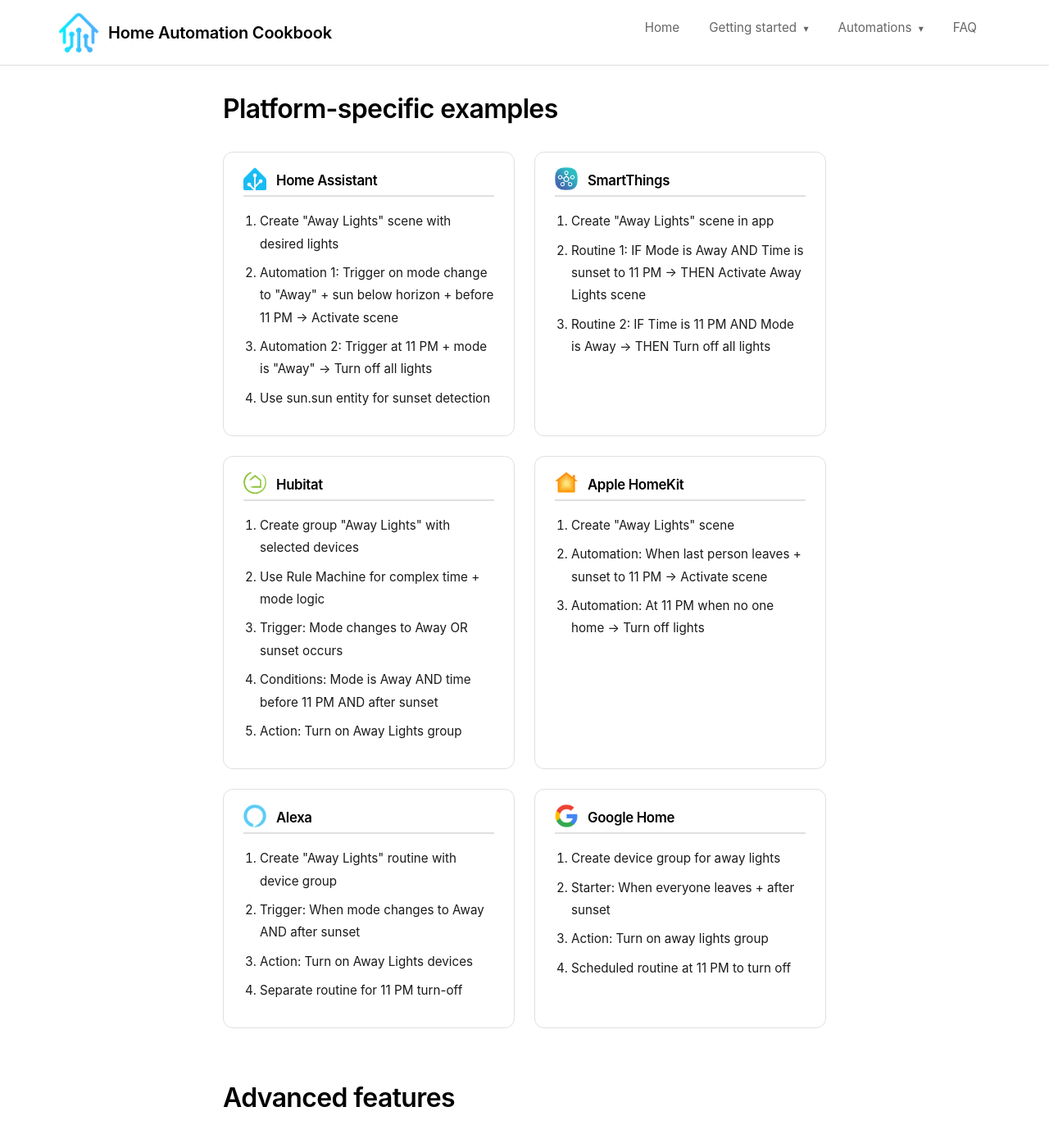
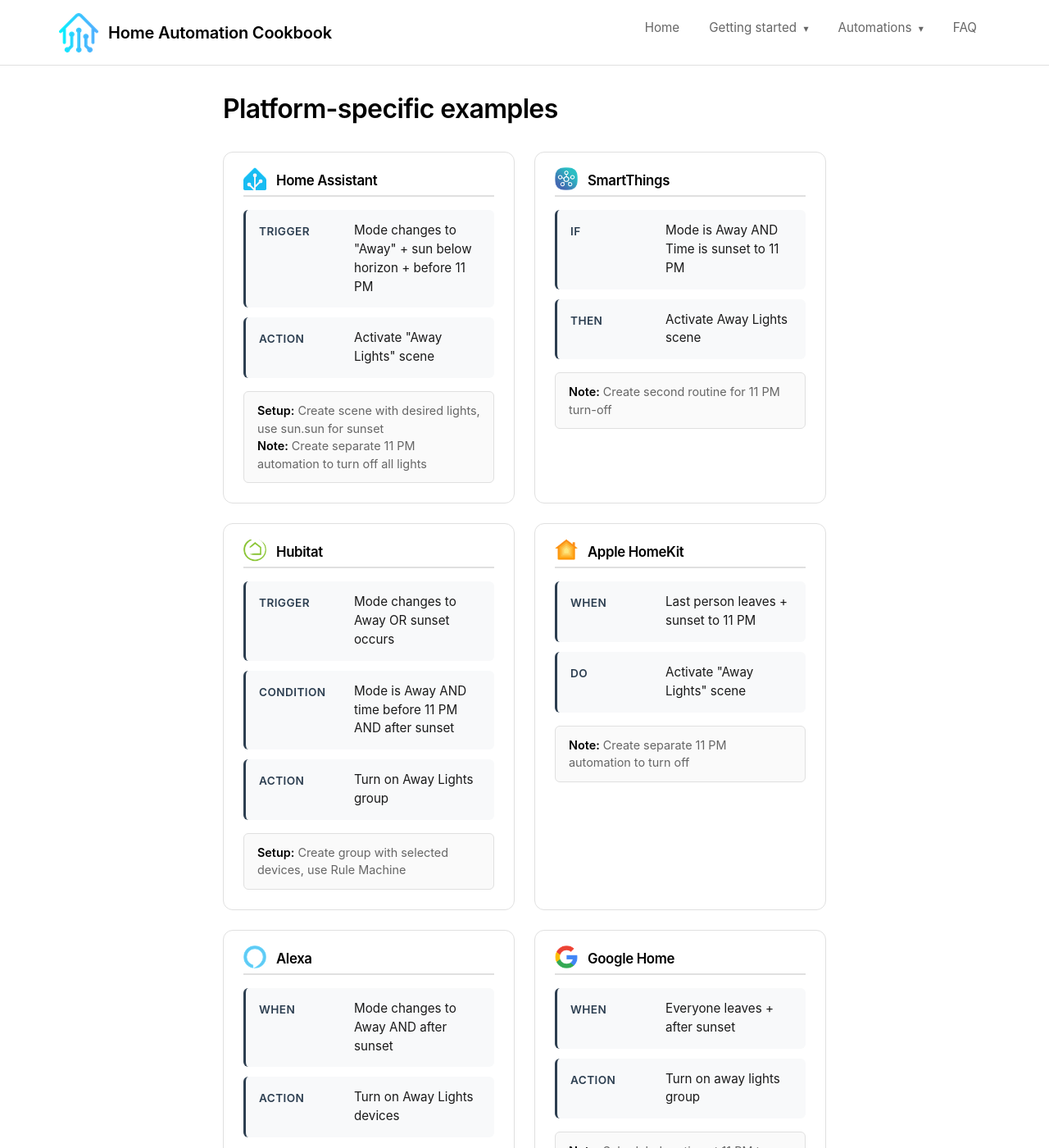
Before and after one commit to madskristensen/HomeAutomationCookbook, a Jekyll site: the page built from docs/automation/security/away-lights.md, in a window 1280 px wide and 1400 px high, scrolled down 2957 px. Shown: the whole window at 82% size. Built offline with Jekyll 4.4.1, drawn with Linux system fonts in a browser that asks for light colours; some of the changed text lies outside the part shown.

Commit message:
Update security automation pages with reference design structure
Co-authored-by: madskristensen <1258877+madskristensen@users.noreply.github.com>

```diff
--- a/docs/automation/security/away-lights.md
+++ b/docs/automation/security/away-lights.md
@@ -140,12 +140,23 @@ THEN turn on away lights scene</div>
       <img src="/assets/img/logos/homeassistant.png" alt="Home Assistant logo">
       <h4>Home Assistant</h4>
     </div>
-    <ol>
-      <li>Create "Away Lights" scene with desired lights</li>
-      <li>Automation 1: Trigger on mode change to "Away" + sun below horizon + before 11 PM → Activate scene</li>
-      <li>Automation 2: Trigger at 11 PM + mode is "Away" → Turn off all lights</li>
-      <li>Use sun.sun entity for sunset detection</li>
-    </ol>
+    <div class="platform-steps">
+      <div class="platform-step">
+        <span class="step-label">Trigger</span>
+        <span class="step-content">Mode changes to "Away" + sun below horizon + before 11 PM</span>
+      </div>
+      <div class="platform-step">
+        <span class="step-label">Action</span>
+        <span class="step-content">Activate "Away Lights" scene</span>
+      </div>
+      <div class="platform-step-variant">
+        <div class="step-variant">
+          <strong>Setup:</strong> Create scene with desired lights, use sun.sun for sunset
+          <br>
+          <strong>Note:</strong> Create separate 11 PM automation to turn off all lights
+        </div>
+      </div>
+    </div>
   </div>
 
   <div class="platform-card">
@@ -153,11 +164,21 @@ THEN turn on away lights scene</div>
       <img src="/assets/img/logos/smartthings.png" alt="SmartThings logo">
       <h4>SmartThings</h4>
     </div>
-    <ol>
-      <li>Create "Away Lights" scene in app</li>
-      <li>Routine 1: IF Mode is Away AND Time is sunset to 11 PM → THEN Activate Away Lights scene</li>
-      <li>Routine 2: IF Time is 11 PM AND Mode is Away → THEN Turn off all lights</li>
-    </ol>
+    <div class="platform-steps">
+      <div class="platform-step">
+        <span class="step-label">IF</span>
+        <span class="step-content">Mode is Away AND Time is sunset to 11 PM</span>
+      </div>
+      <div class="platform-step">
+        <span class="step-label">THEN</span>
+        <span class="step-content">Activate Away Lights scene</span>
+      </div>
+      <div class="platform-step-variant">
+        <div class="step-variant">
+          <strong>Note:</strong> Create second routine for 11 PM turn-off
+        </div>
+      </div>
+    </div>
   </div>
 
   <div class="platform-card">
@@ -165,13 +186,25 @@ THEN turn on away lights scene</div>
       <img src="/assets/img/logos/hubitat.png" alt="Hubitat logo">
       <h4>Hubitat</h4>
     </div>
-    <ol>
-      <li>Create group "Away Lights" with selected devices</li>
-      <li>Use Rule Machine for complex time + mode logic</li>
-      <li>Trigger: Mode changes to Away OR sunset occurs</li>
-      <li>Conditions: Mode is Away AND time before 11 PM AND after sunset</li>
-      <li>Action: Turn on Away Lights group</li>
-    </ol>
+    <div class="platform-steps">
+      <div class="platform-step">
+        <span class="step-label">Trigger</span>
+        <span class="step-content">Mode changes to Away OR sunset occurs</span>
+      </div>
+      <div class="platform-step">
+        <span class="step-label">Condition</span>
+        <span class="step-content">Mode is Away AND time before 11 PM AND after sunset</span>
+      </div>
+      <div class="platform-step">
+        <span class="step-label">Action</span>
+        <span class="step-content">Turn on Away Lights group</span>
+      </div>
+      <div class="platform-step-variant">
+        <div class="step-variant">
+          <strong>Setup:</strong> Create group with selected devices, use Rule Machine
+        </div>
+      </div>
+    </div>
   </div>
 
   <div class="platform-card">
@@ -179,11 +212,21 @@ THEN turn on away lights scene</div>
       <img src="/assets/img/logos/homekit.png" alt="Apple HomeKit logo">
       <h4>Apple HomeKit</h4>
     </div>
-    <ol>
-      <li>Create "Away Lights" scene</li>
-      <li>Automation: When last person leaves + sunset to 11 PM → Activate scene</li>
-      <li>Automation: At 11 PM when no one home → Turn off lights</li>
-    </ol>
+    <div class="platform-steps">
+      <div class="platform-step">
+        <span class="step-label">When</span>
+        <span class="step-content">Last person leaves + sunset to 11 PM</span>
+      </div>
+      <div class="platform-step">
+        <span class="step-label">Do</span>
+        <span class="step-content">Activate "Away Lights" scene</span>
+      </div>
+      <div class="platform-step-variant">
+        <div class="step-variant">
+          <strong>Note:</strong> Create separate 11 PM automation to turn off
+        </div>
+      </div>
+    </div>
   </div>
 
   <div class="platform-card">
@@ -191,12 +234,21 @@ THEN turn on away lights scene</div>
       <img src="/assets/img/logos/alexa.png" alt="Alexa logo">
       <h4>Alexa</h4>
     </div>
-    <ol>
-      <li>Create "Away Lights" routine with device group</li>
-      <li>Trigger: When mode changes to Away AND after sunset</li>
-      <li>Action: Turn on Away Lights devices</li>
-      <li>Separate routine for 11 PM turn-off</li>
-    </ol>
+    <div class="platform-steps">
+      <div class="platform-step">
+        <span class="step-label">When</span>
+        <span class="step-content">Mode changes to Away AND after sunset</span>
+      </div>
+      <div class="platform-step">
+        <span class="step-label">Action</span>
+        <span class="step-content">Turn on Away Lights devices</span>
+      </div>
+      <div class="platform-step-variant">
+        <div class="step-variant">
+          <strong>Note:</strong> Separate routine for 11 PM turn-off
+        </div>
+      </div>
+    </div>
   </div>
 
   <div class="platform-card">
@@ -204,127 +256,127 @@ THEN turn on away lights scene</div>
       <img src="/assets/img/logos/google.png" alt="Google Home logo">
       <h4>Google Home</h4>
     </div>
-    <ol>
-      <li>Create device group for away lights</li>
-      <li>Starter: When everyone leaves + after sunset</li>
-      <li>Action: Turn on away lights group</li>
-      <li>Scheduled routine at 11 PM to turn off</li>
-    </ol>
+    <div class="platform-steps">
+      <div class="platform-step">
+        <span class="step-label">When</span>
+        <span class="step-content">Everyone leaves + after sunset</span>
+      </div>
+      <div class="platform-step">
+        <span class="step-label">Action</span>
+        <span class="step-content">Turn on away lights group</span>
+      </div>
+      <div class="platform-step-variant">
+        <div class="step-variant">
+          <strong>Note:</strong> Scheduled routine at 11 PM to turn off
+        </div>
+      </div>
+    </div>
   </div>
 </div>
 
 ## Advanced features
 
-### Randomized lighting patterns
+<div class="feature-grid">
+  <div class="feature-card">
+    <h3>Randomized lighting patterns</h3>
+    <p>Make the pattern less predictable and more realistic:</p>
+    <ul>
+      <li><strong>Staggered timing:</strong> Living room at sunset, kitchen 15 min later</li>
+      <li><strong>Random delays:</strong> 5-10 minute variations each day</li>
+      <li><strong>Room rotation:</strong> Different rooms on different nights</li>
+    </ul>
+  </div>
 
-Make the pattern less predictable and more realistic:
+  <div class="feature-card">
+    <h3>Vacation mode enhancement</h3>
+    <p>During extended absences, enhance the pattern:</p>
+    <ul>
+      <li><strong>Multiple rooms:</strong> Rotate throughout evening</li>
+      <li><strong>Dinner simulation:</strong> Kitchen early, living room later</li>
+      <li><strong>Blind movement:</strong> Open in morning, close at dusk</li>
+    </ul>
+  </div>
 
-**Staggered Timing:**
-- Living room on at sunset
-- Kitchen on 15 minutes later
-- Bedroom on 30 minutes later
-- Random 5-10 minute variations each day
+  <div class="feature-card">
+    <h3>TV simulator integration</h3>
+    <p>Add realistic glow for enhanced effect:</p>
+    <ul>
+      <li>FakeTV device or smart LED strip</li>
+      <li>Position where visible from outside</li>
+      <li>Colored smart bulb with random color scenes</li>
+    </ul>
+  </div>
+</div>
 
-**Random Delays:**
-Use random delay functions (if available) to vary timing by a few minutes each day.
+<div class="feature-grid">
+  <div class="feature-card">
+    <h3>Motion-activated exterior</h3>
+    <p>Combine with motion-triggered outdoor lighting:</p>
+    <ul>
+      <li>Exterior motion sensors trigger bright lights</li>
+      <li>Stays on for 5-10 minutes</li>
+      <li>Startles potential intruders and activates cameras</li>
+    </ul>
+  </div>
+</div>
 
-### Vacation mode enhancement
+## Common issues and solutions
 
-During extended absences, enhance the pattern:
+<div class="troubleshooting-grid">
+  <div class="issue-card">
+    <div class="issue-header">
+      <h3>Lights come on during daytime</h3>
+    </div>
+    <div class="issue-problem">
+      <strong>Problem:</strong> Sunset condition not working or time zone incorrectly set.
+    </div>
+    <div class="issue-solutions">
+      <strong>Solutions:</strong>
+      <ul>
+        <li>Verify sunset trigger or condition is active</li>
+        <li>Check platform time zone settings</li>
+        <li>Add explicit "after sunset" condition</li>
+        <li>Use lux sensor as alternative to sunset</li>
+      </ul>
+    </div>
+  </div>
 
-**Multiple Rooms:**
-- Rotate which rooms are lit throughout evening
-- Kitchen early (dinner time simulation)
-- Living room later (TV time)
-- Brief bathroom light usage
+  <div class="issue-card">
+    <div class="issue-header">
+      <h3>Lights don't turn off at scheduled time</h3>
+    </div>
+    <div class="issue-problem">
+      <strong>Problem:</strong> Automation scheduled wrong or mode changed unexpectedly.
+    </div>
+    <div class="issue-solutions">
+      <strong>Solutions:</strong>
+      <ul>
+        <li>Check 11 PM automation trigger</li>
+        <li>Verify mode is still "Away"</li>
+        <li>Check for conflicting automations</li>
+        <li>Add logging to troubleshoot</li>
+      </ul>
+    </div>
+  </div>
 
-**Blind/Shade Movement:**
-- Open in morning
-- Close at dusk
-- Adds realism to occupied appearance
-
-### TV simulator integration
-
-Add a TV simulator for realistic glow:
-
-**Options:**
-- FakeTV device (dedicated product)
-- Smart LED strip programmed for TV patterns
-- Colored smart bulb with random color scenes
-
-**Placement:**
-- Position where TV glow would be visible from outside
-- Behind furniture or in corner
-- Visible through front-facing windows
-
-### Motion-activated exterior
-
-Combine away lights with motion-triggered outdoor lighting:
-
-**Setup:**
-- Exterior motion sensors
-- Bright outdoor lights
-- Triggered when motion detected
-- Stays on for 5-10 minutes
-
-**Benefits:**
-- Startles potential intruders
-- Illuminates anyone approaching
-- Activates camera recording
-
-## Troubleshooting
-
-### Issue: Lights come on during daytime
-
-**Causes:**
-- Sunset condition not working
-- Time zone incorrectly set
-- Missing condition check
-
-**Solutions:**
-✅ Verify sunset trigger or condition is active
-✅ Check platform time zone settings
-✅ Add explicit "after sunset" condition
-✅ Use lux sensor as alternative to sunset
-
-### Issue: Lights don't turn off at scheduled time
-
-**Causes:**
-- Automation scheduled wrong
-- Time condition conflict
-- Mode changed unexpectedly
-
-**Solutions:**
-✅ Check 11 PM automation trigger
-✅ Verify mode is still "Away"
-✅ Check for conflicting automations
-✅ Add logging to troubleshoot
-
-### Issue: Pattern looks too predictable
-
-**Causes:**
-- Same lights, same time every day
-- Obvious on/off pattern
-- No variation
-
-**Solutions:**
-✅ Add random time offsets (5-15 minutes)
-✅ Rotate which rooms are used
-✅ Include occasional TV simulator or fireplace
-✅ Vary turn-off time slightly
-
-### Issue: Lights come on when arriving home
-
-**Causes:**
-- Delay between arrival and mode change
-- Away mode not transitioning quickly
-- Automation still processing
-
-**Solutions:**
-✅ Ensure Home mode triggers immediately on arrival
-✅ Add condition: only if mode is still Away
-✅ Add small delay before activating away lights
-✅ Check that mode automation runs before light automation
+  <div class="issue-card">
+    <div class="issue-header">
+      <h3>Pattern looks too predictable</h3>
+    </div>
+    <div class="issue-problem">
+      <strong>Problem:</strong> Same lights, same time every day with no variation.
+    </div>
+    <div class="issue-solutions">
+      <strong>Solutions:</strong>
+      <ul>
+        <li>Add random time offsets (5-15 minutes)</li>
+        <li>Rotate which rooms are used</li>
+        <li>Include occasional TV simulator or fireplace</li>
+        <li>Vary turn-off time slightly</li>
+      </ul>
+    </div>
+  </div>
+</div>
 
 ## Best practices
 
```
Also changed, not shown: docs/automation/security/fire-safety.md (+188 -130 lines).
